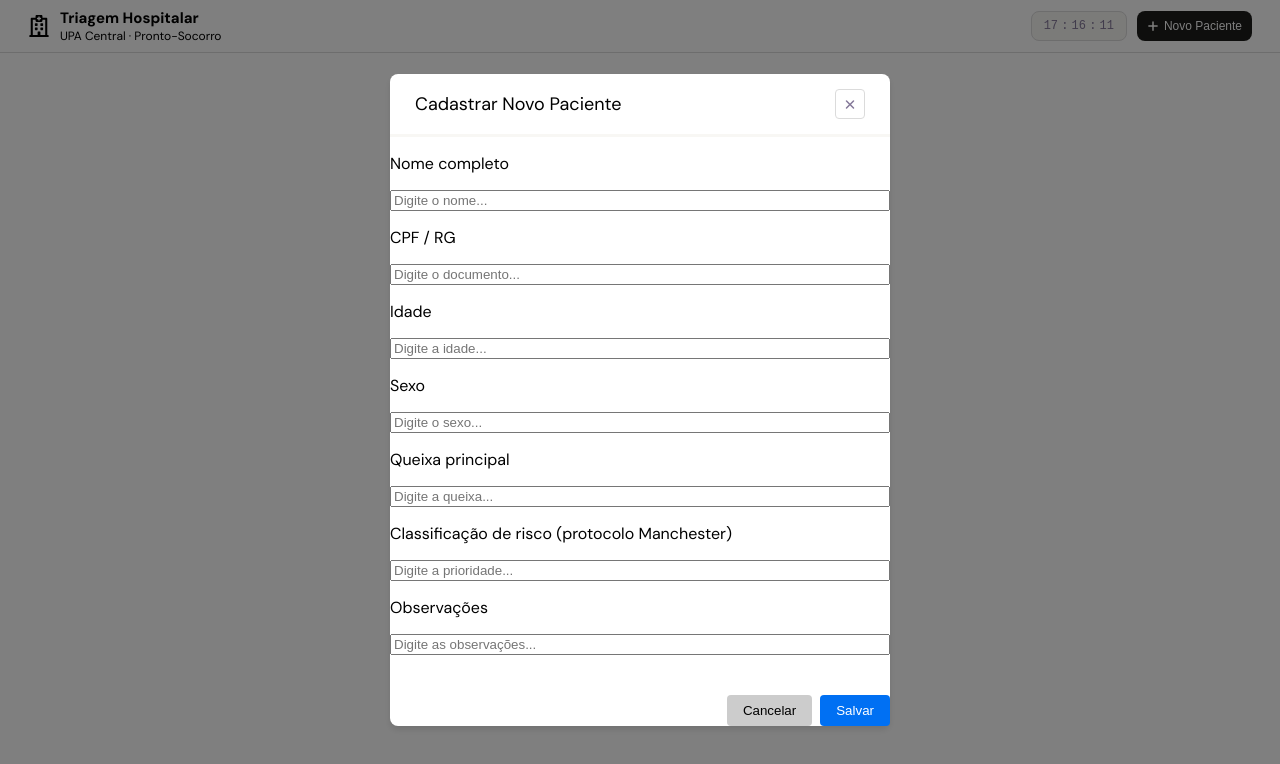
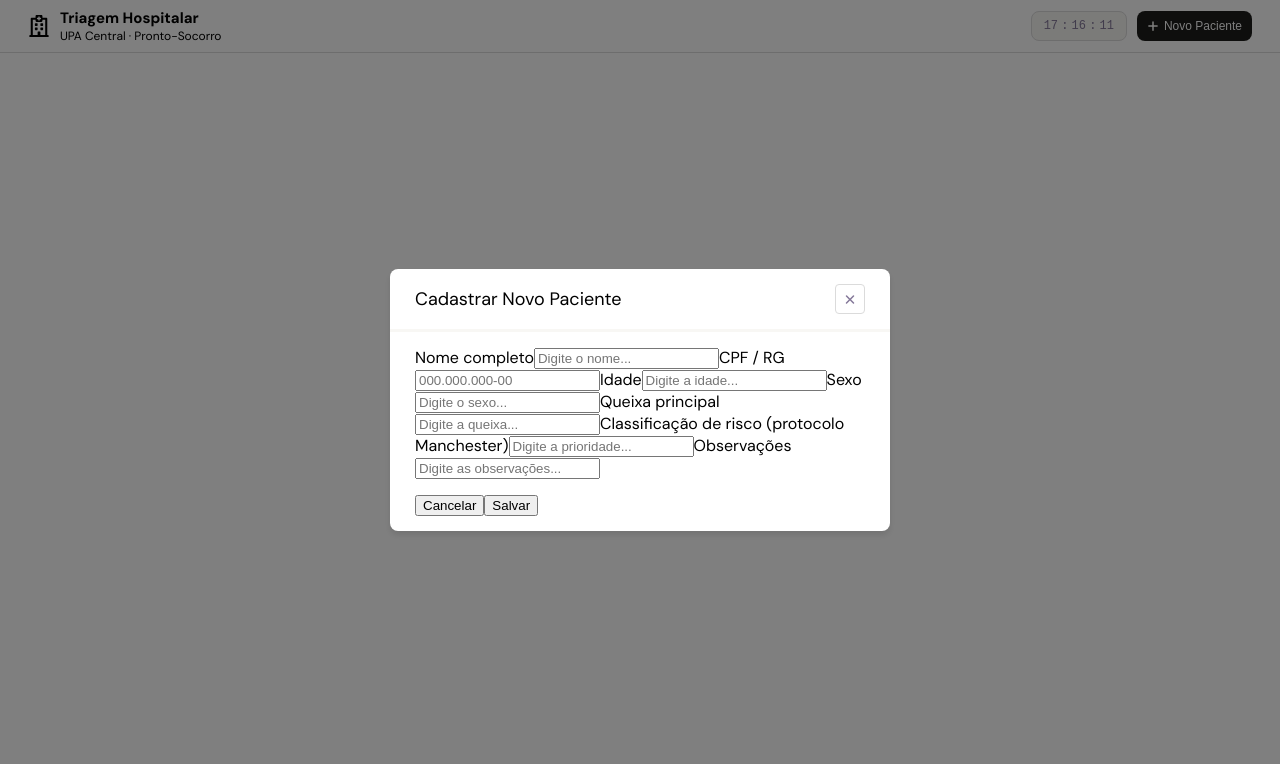
Before and after one commit to GuilFranca/SistemaTriagemFront-IESB, a React (Vite) app: page / in a window 1280 px wide. Both pictures are taken after a click on the button "Novo Paciente". Shown: the top 764 px of the page. Built offline with nearby package versions, Linux system fonts and the light colour scheme.

Commit message:
feat: create NewPacientInput componente

```diff
--- a/package.json
+++ b/package.json
@@ -13,7 +13,8 @@
     "axios": "^1.17.0",
     "react": "^19.2.6",
     "react-dom": "^19.2.6",
-    "react-icons": "^5.6.0"
+    "react-icons": "^5.6.0",
+    "react-number-format": "^5.4.5"
   },
   "devDependencies": {
     "@eslint/js": "^10.0.1",
--- /dev/null
+++ b/src/components/NewPacientInput/index.tsx
@@ -0,0 +1,38 @@
+import type { ChangeEvent } from "react";
+import { PatternFormat } from "react-number-format";
+import styles from "./NewPacientInput.module.css";
+
+interface NewPacientInputProps {
+    label: string,
+    name: string,
+    value: string,
+    onChange: (event: ChangeEvent<HTMLInputElement>) => void;
+    placeholder: string
+    mask?: string
+}
+
+export default function NewPacientInput({ label, name, value, onChange, placeholder, mask }: NewPacientInputProps) {
+    return (
+        <>
+            <label>{label}</label>
+            {mask === "cpf" ? (
+                <PatternFormat
+                    format="###.###.###-##"
+                    mask="_"
+                    name={name}
+                    value={value}
+                    onChange={onChange}
+                    placeholder={placeholder}
+                />
+            ) :
+                <input
+                    type="text"
+                    name={name}
+                    value={value}
+                    onChange={onChange}
+                    placeholder={placeholder}
+                />
+            }
+        </>
+    )
+}
--- a/src/components/NewPacientModal/NewPacientModal.module.css
+++ b/src/components/NewPacientModal/NewPacientModal.module.css
@@ -52,6 +52,13 @@
 }
 
 .modalForm {
+    display: flex;
+    flex-direction: column;
+    gap: 15px;
+    padding: 15px 25px;
+}
+
+/* .modalForm {
   display: flex;
   flex-direction: column;
   gap: 1rem;
@@ -66,7 +73,7 @@
 }
 
 /* Estilos básicos para os botões do formulário */
-.cancelButton {
+/* .cancelButton {
   background-color: #ccc;
   border: none;
   padding: 0.5rem 1rem;
@@ -81,4 +88,4 @@
   padding: 0.5rem 1rem;
   border-radius: 4px;
   cursor: pointer;
-}
+} */
--- a/src/components/NewPacientModal/index.tsx
+++ b/src/components/NewPacientModal/index.tsx
@@ -2,6 +2,7 @@ import { useState, type ChangeEvent, type FormEvent } from "react";
 import styles from "./NewPacientModal.module.css";
 import { IoClose } from "react-icons/io5";
 import { pacienteService } from "../../services/apiService";
+import NewPacientInput from "../NewPacientInput";
 
 interface NewPacientModalProps {
     onClose: () => void;
@@ -70,68 +71,64 @@ export default function NewPacientModal({ onClose, onSaved }: NewPacientModalPro
                 {/* 1. CORREÇÃO AQUI: Conectando a função ao evento de envio do formulário */}
                 <form className={styles.modalForm} onSubmit={handleSubmit}>
 
-                    <label>Nome completo</label>
-                    <input
-                        type="text"
+                    <div className={styles.modalInputs}>
+                        <NewPacientInput
+                            label="Nome completo"
                             name="nome"
                             value={formData.nome}
                             onChange={handleChange}
                             placeholder="Digite o nome..."
                         />
 
-                    <label>CPF / RG</label>
-                    <input
-                        type="text"
+                        <NewPacientInput
+                            label="CPF / RG"
                             name="cpf_rg"
                             value={formData.cpf_rg}
                             onChange={handleChange}
-                        placeholder="Digite o documento..."
+                            placeholder="000.000.000-00"
+                            mask="cpf"
                         />
 
-                    <label>Idade</label>
-                    <input
-                        type="text"
+                        <NewPacientInput
+                            label="Idade"
                             name="idade"
                             value={formData.idade}
                             onChange={handleChange}
                             placeholder="Digite a idade..."
                         />
 
-                    <label>Sexo</label>
-                    <input
-                        type="text"
+                        <NewPacientInput
+                            label="Sexo"
                             name="genero"
                             value={formData.genero}
                             onChange={handleChange}
                             placeholder="Digite o sexo..."
                         />
 
-                    <label>Queixa principal</label>
-                    <input
-                        type="text"
+                        <NewPacientInput
+                            label="Queixa principal"
                             name="queixa_principal"
                             value={formData.queixa_principal}
                             onChange={handleChange}
                             placeholder="Digite a queixa..."
                         />
 
-                    <label>Classificação de risco (protocolo Manchester)</label>
-                    <input
-                        type="text"
+                        <NewPacientInput
+                            label="Classificação de risco (protocolo Manchester)"
                             name="prioridade"
                             value={formData.prioridade}
                             onChange={handleChange}
                             placeholder="Digite a prioridade..."
                         />
 
-                    <label>Observações</label>
-                    <input
-                        type="text"
+                        <NewPacientInput
+                            label="Observações"
                             name="observacoes"
-                        value={formData.observacoes}
+                            value={formData.observacoes!}
                             onChange={handleChange}
                             placeholder="Digite as observações..."
                         />
+                    </div>
 
                     <div className={styles.formActions}>
                         <button type="button" onClick={onClose} className={styles.cancelButton}>
```
Also changed, not shown: src/components/NewPacientInput/NewPacientInput.module.css (added), 1 other file (tests, documents, lock files or other folders). Lines whose indentation alone changed are shown as unchanged.
